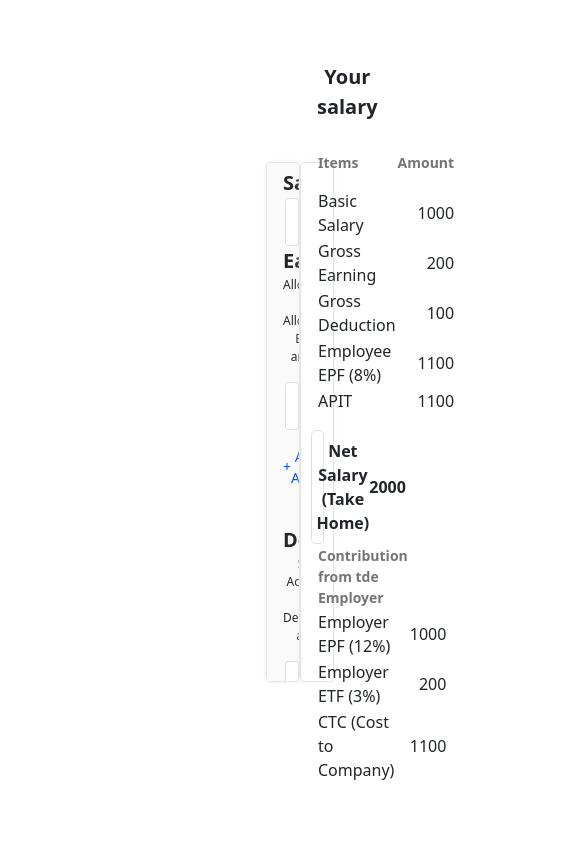
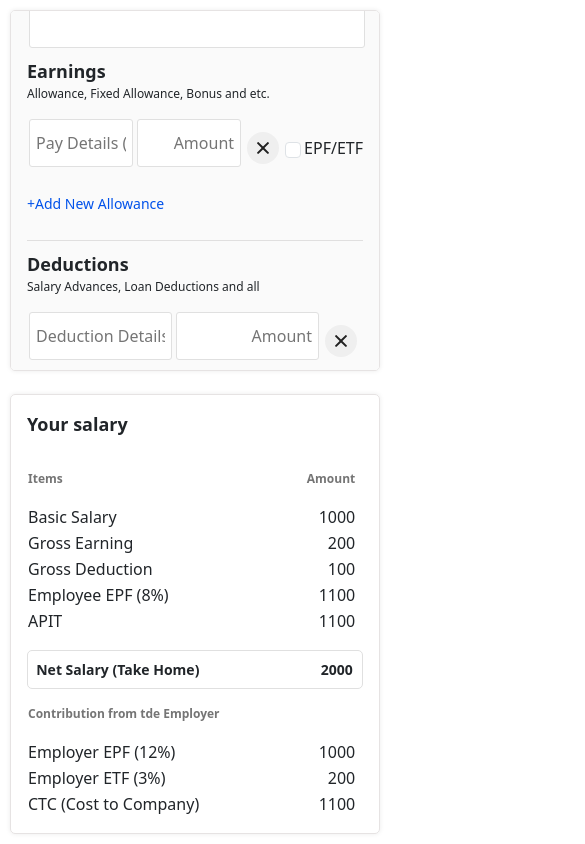
Before and after one commit to anjulaPerera/salary-calculator-2024-q1-hansi24, a React (Create React App) app: page / in a window 390 px wide. Shown: the whole page, 585 px wide, since content can reach past the window. Built offline with nearby package versions, Linux system fonts and the light colour scheme.

Commit message:
calculation

```diff
--- a/src/components/calForm.tsx
+++ b/src/components/calForm.tsx
@@ -15,6 +15,7 @@ const CalForm: React.FC = () => {
     { details: "", amount: "" },
   ]);
   const { formData, setFormData } = useSalaryCalculator();
+  const [success, setSuccess] = useState(false);
 
   const handleAddNewAllowance = () => {
     setAllowances(allowances + 1);
@@ -75,14 +76,107 @@ const CalForm: React.FC = () => {
     setDeductionDetails([{ details: "", amount: "" }]);
   };
   const handleSubmit = () => {
+    let totalAllowances: number = 0;
+    let totalEarningsForEpfwithoutBasic: number = 0;
+    let totalEarningsForEpf: number = 0;
+    for (let i = 0; i < allowanceDetails.length; i++) {
+      totalAllowances = totalAllowances + parseInt(allowanceDetails[i].amount);
+      if (allowanceDetails[i].epf) {
+        console.log("allowanceDetails[i].epf", allowanceDetails[i].epf);
+        totalEarningsForEpfwithoutBasic =
+          totalEarningsForEpfwithoutBasic +
+          parseInt(allowanceDetails[i].amount);
+      }
+    }
+    console.log("totalAllowances", totalAllowances);
+    let grossDeductions: number = 0;
+
+    let grossSalaryForEpf: number = 0;
+    for (let i = 0; i < deductionDetails.length; i++) {
+      grossDeductions = grossDeductions + parseInt(deductionDetails[i].amount);
+    }
+
+    totalEarningsForEpf =
+      totalEarningsForEpfwithoutBasic + parseInt(basicSalary);
+    console.log("grossDeductions", grossDeductions);
+    grossSalaryForEpf = totalEarningsForEpf - grossDeductions;
+
+    let employeeEpf: number = grossSalaryForEpf * 0.08;
+    let employerEpf: number = grossSalaryForEpf * 0.12;
+    let employerEtf: number = grossSalaryForEpf * 0.03;
+
+    let totalEarnings: number = parseInt(basicSalary) + totalAllowances;
+
+    let grossEarnings: number = totalEarnings - grossDeductions;
+
+    function calculateAPITTax(totalEarnings: number) {
+      let apitTaxPercentage = 0;
+      let constantValue = 0;
+      let apitDetails = {
+        apitTaxPercentage: 0,
+        constantValue: 0,
+      };
+
+      if (totalEarnings <= 100000) {
+        apitTaxPercentage = 0;
+        constantValue = 0;
+      } else if (totalEarnings <= 141667) {
+        apitTaxPercentage = 6 / 100;
+        constantValue = 6000;
+      } else if (totalEarnings <= 183333) {
+        apitTaxPercentage = 12 / 100;
+        constantValue = 14500;
+      } else if (totalEarnings <= 225000) {
+        apitTaxPercentage = 18 / 100;
+        constantValue = 25500;
+      } else if (totalEarnings <= 266667) {
+        apitTaxPercentage = 24 / 100;
+        constantValue = 39000;
+      } else if (totalEarnings <= 308333) {
+        apitTaxPercentage = 30 / 100;
+        constantValue = 55000;
+      } else {
+        apitTaxPercentage = 36 / 100;
+        constantValue = 73500;
+      }
+
+      apitDetails.apitTaxPercentage = apitTaxPercentage;
+      apitDetails.constantValue = constantValue;
+
+      return apitDetails;
+    }
+    const apitDetails = calculateAPITTax(totalEarnings);
+    const apitPre: number = grossEarnings * apitDetails.apitTaxPercentage;
+    console.log("apitPre", apitPre);
+    const apit: number = apitPre - apitDetails.constantValue;
+
+    const netSalary = grossEarnings - employeeEpf - apit;
+    const ctc = grossEarnings + employerEpf + employerEtf;
+
+    const baseSalary = parseInt(basicSalary);
+
     const data = {
-      basicSalary,
+      baseSalary,
       allowanceDetails,
       deductionDetails,
+      grossEarnings,
+      grossDeductions,
+      totalAllowances,
+      apit,
+      netSalary,
+      ctc,
+      totalEarnings,
+      totalEarningsForEpf,
+      totalEarningsForEpfwithoutBasic,
+      grossSalaryForEpf,
+      employeeEpf,
+      employerEpf,
+      employerEtf,
+      apitDetails,
     };
     setFormData(data);
+    setSuccess(!success);
     console.log("submitted data", data);
-    // toast.success("Your form has been submitted successfully!");
   };
 
   return (
@@ -219,10 +313,12 @@ const CalForm: React.FC = () => {
             <p className="plus-ic">+</p>
             <p className="add-n-a">Add New Deduction</p>
           </div>
+          {success ? (
+            <p className="success-msg">Data submitted successfully</p>
+          ) : null}
           <button onClick={handleSubmit}>Submit</button>
         </div>
       </div>
-      <ToastContainer />
     </div>
   );
 };
--- a/src/context/salaryCalContext.tsx
+++ b/src/context/salaryCalContext.tsx
@@ -2,7 +2,7 @@ import React, { createContext, useContext, useState } from "react";
 
 // Define the shape of your form data
 interface FormData {
-  basicSalary: string;
+  baseSalary: number;
   allowanceDetails: Allowance[];
   deductionDetails: Deduction[];
 }
@@ -28,7 +28,7 @@ interface SalaryCalculatorContextType {
 // Create the context
 const SalaryCalculatorContext = createContext<SalaryCalculatorContextType>({
   formData: {
-    basicSalary: "",
+    baseSalary: 0,
     allowanceDetails: [],
     deductionDetails: [],
   },
@@ -38,7 +38,7 @@ const SalaryCalculatorContext = createContext<SalaryCalculatorContextType>({
 // Create a provider component
 export const SalaryCalculatorProvider: React.FC<{ children: React.ReactNode }> = ({ children }) => {
   const [formData, setFormData] = useState<FormData>({
-    basicSalary: "",
+    baseSalary: 0,
     allowanceDetails: [],
     deductionDetails: [],
   });
--- a/src/css/calculator.css
+++ b/src/css/calculator.css
@@ -1,8 +1,7 @@
-.page-container {
+/* .page-container {
     width: 100vw;
     height: 100vh;
     padding: 10px 300px 10px 300px;
-    /* overflow: hidden; */
 
 }
 
@@ -183,4 +182,283 @@ thead {
     font-size: 14px;
     font-weight: 600;
     color: #757575;
+} */
+
+.page-container {
+    width: 100vw;
+    height: 100vh;
+    padding: 10px 300px 10px 300px;
+    /* overflow: hidden; */
 }
+
+.cal {
+    padding: 20px;
+    flex: 14;
+    flex-direction: column;
+    overflow-y: auto;
+    height: 520px;
+    border-radius: 5px;
+    border: 1px solid rgb(230, 227, 227);
+    box-shadow: 0px 0px 5px rgb(236, 236, 236);
+    background-color: rgb(250, 250, 250);
+}
+
+.answers {
+    padding-top: 0 !important;
+    flex: 10;
+    border-radius: 5px;
+    border: 1px solid rgb(230, 227, 227);
+    height: 520px;
+    box-shadow: 0px 0px 5px rgb(236, 236, 236);
+}
+
+.separator {
+    flex: 1;
+}
+
+.topic-text {
+    font-size: 20px;
+    font-weight: 700;
+}
+
+.topic-text-earnings {
+    font-size: 20px;
+    font-weight: 700;
+    margin-bottom: 0 !important;
+}
+
+.reset-p {
+    color: #0052EA;
+    font-size: 14px;
+}
+
+.plus-ic {
+    color: #0052EA;
+    font-size: 14px;
+    font-weight: 500;
+}
+
+.add-n-a {
+    color: #0052EA;
+    font-size: 14px;
+    font-weight: 500;
+}
+
+.reset-btn {
+    background: none;
+    border: none;
+}
+
+.reset-p {
+    font-weight: 600;
+    margin: 0 0 0 6px !important;
+    padding: 0 !important;
+}
+
+.reset-ic {
+    height: 15px;
+}
+
+.tolabelic-text {
+    font-size: 20px;
+    font-weight: 700;
+}
+
+.basic-sal-ip {
+    margin-left: 2px;
+    padding: 6px;
+    border: 1px solid #E0E0E0;
+    border-radius: 3px;
+    height: 48px;
+    width: 50.5%;
+}
+
+.earnings-ip1 {
+    margin-left: 2px;
+    padding: 6px;
+    border: 1px solid #E0E0E0;
+    border-radius: 3px;
+    height: 48px;
+    width: 30%;
+    margin-right: 2px;
+}
+
+.earnings-ip2 {
+    margin-left: 2px;
+    padding: 6px;
+    border: 1px solid #E0E0E0;
+    border-radius: 3px;
+    height: 48px;
+    width: 20%;
+    text-align: right;
+}
+
+.sub-text-earnings {
+    font-size: 12px;
+    font-weight: 400;
+}
+
+.delete-btn {
+    border: none;
+    background: none;
+}
+
+.epf-cb {
+    margin: 0 3px 0 0;
+}
+
+.add-new-allowance {
+    cursor: pointer;
+}
+
+.horizontal-line {
+    height: 1px;
+    background-color: rgb(224, 223, 223);
+    margin: 10px 0 10px 0;
+}
+
+.contribution-table {
+    text-align: left;
+    width: 98%;
+}
+
+.items-table {
+    text-align: left;
+    width: 98%;
+}
+
+.net-sal-texts {
+    width: 98%;
+}
+
+.net-salary {
+    border: 1px solid #E0E0E0;
+    padding: 8px 6px 8px 5px;
+    border-radius: 5px;
+}
+
+.p-0 {
+    padding: 0 !important;
+}
+
+.m-0 {
+    margin: 0 !important;
+}
+
+.text-align-right {
+    text-align: right;
+}
+
+.text-align-left {
+    text-align: left;
+}
+
+thead {
+    height: 50px;
+}
+
+.net-sal-text {
+    font-size: 16px;
+    font-weight: 600;
+}
+
+.table-head-text {
+    font-size: 14px;
+    font-weight: 600;
+    color: #757575;
+}
+
+/* Existing media queries */
+@media (min-width: 1200px) {
+    .page-container {
+        padding: 20px 300px;
+    }
+}
+
+@media (min-width: 768px) and (max-width: 1199px) {
+    .page-container {
+        padding: 10px 150px;
+    }
+
+    .cal,
+    .answers {
+        height: 500px;
+    }
+}
+
+@media (min-width: 576px) and (max-width: 767px) {
+    .page-container {
+        padding: 10px 50px;
+    }
+
+    .cal,
+    .answers {
+        height: 520px;
+    }
+}
+
+@media (max-width: 575px) {
+    .page-container {
+        padding: 10px 10px;
+        flex-direction: column;
+    }
+
+    .cal,
+    .answers {
+        height: auto;
+    }
+
+    .basic-sal-ip,
+    .earnings-ip1,
+    .earnings-ip2 {
+        width: 100%;
+        margin-bottom: 10px;
+    }
+
+    .topic-text,
+    .topic-text-earnings {
+        font-size: 18px;
+    }
+
+    .net-sal-text {
+        font-size: 14px;
+    }
+
+    .table-head-text {
+        font-size: 12px;
+    }
+}
+
+/* Additional media query for iPad Mini */
+@media (min-width: 768px) and (max-width: 1024px) {
+    .page-container {
+        padding: 10px 100px;
+    }
+
+    .cal,
+    .answers {
+        height: 500px;
+    }
+
+    .topic-text,
+    .topic-text-earnings {
+        font-size: 18px;
+    }
+
+    .net-sal-text {
+        font-size: 14px;
+    }
+
+    .table-head-text {
+        font-size: 12px;
+    }
+}
+
+
+.success-msg {
+    margin-bottom: 0 !important;
+    text-align: left;
+    color: rgb(0, 243, 0);
+    font-size: 13px;
+    font-weight: 500;
+}
```
